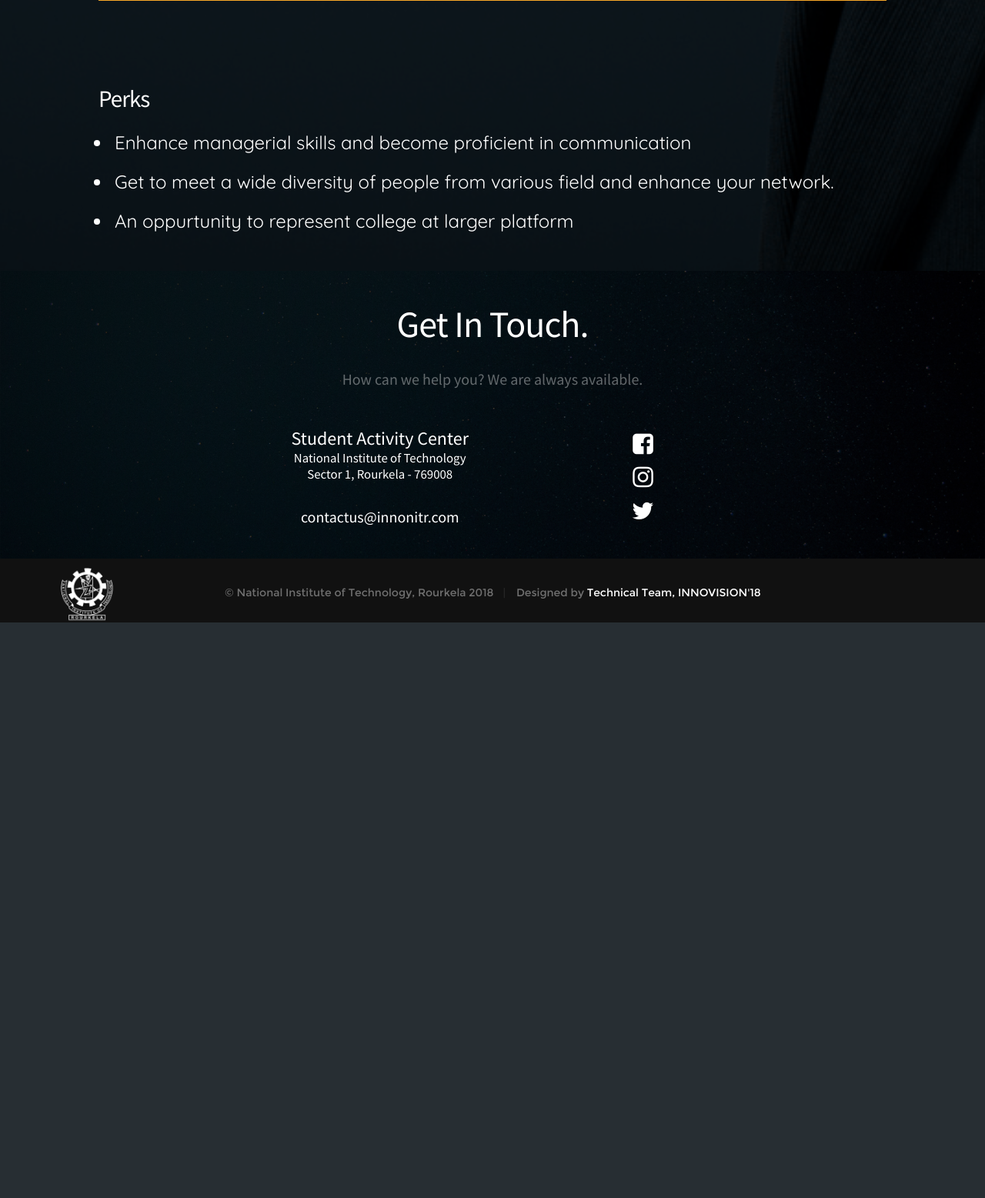
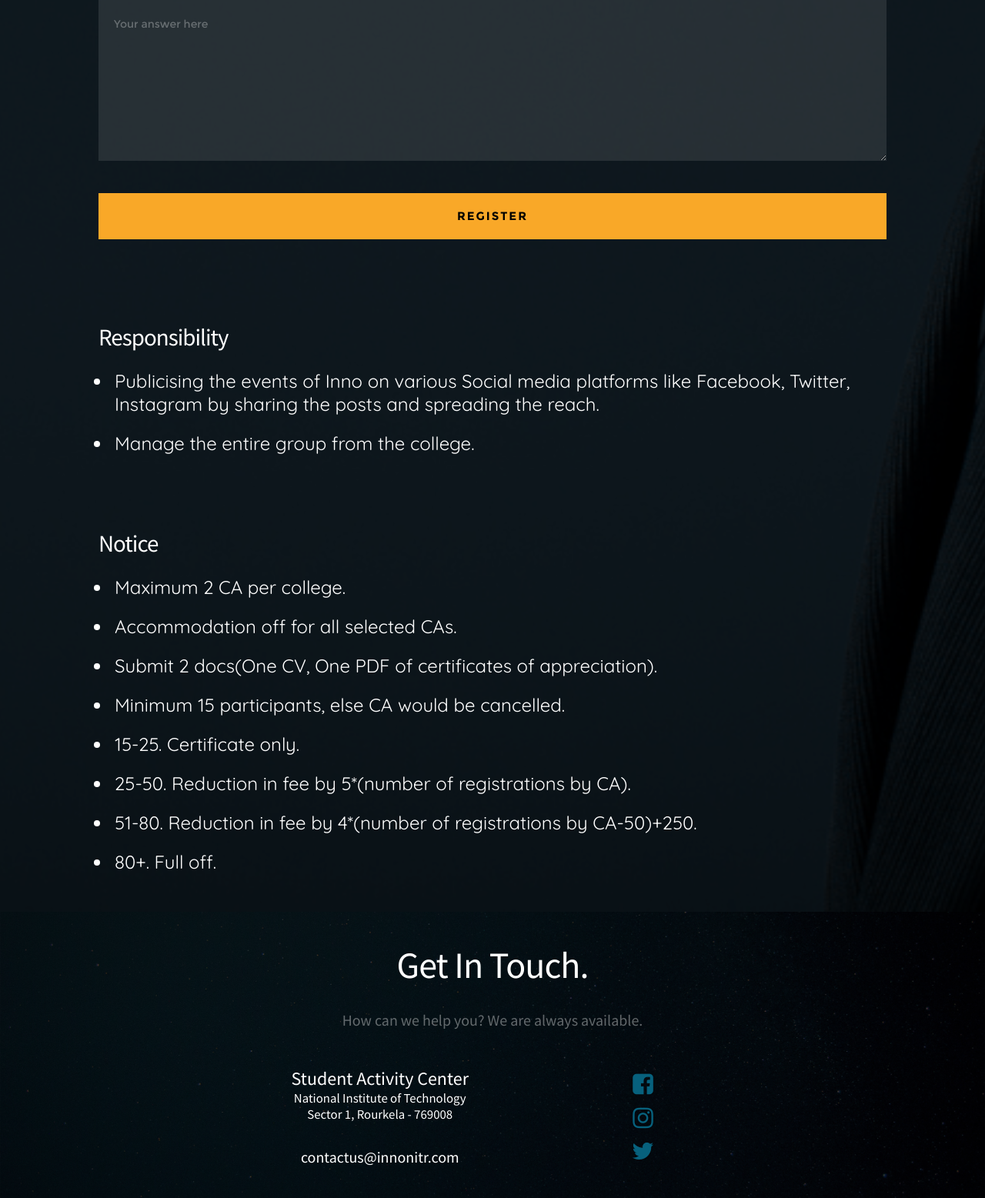
Before and after one commit to sudhap163/Innovision-18, a PHP site: page /Innovision-18/Innovision/campus_ambassador_register.html in a window 1280 px wide. Shown: the part 3030-4587 px from the top of the page at 77% size. Before the commit the page ends 3839 px from the top, so only its background shows below. Run offline with PHP 8.4, Linux system fonts and the light colour scheme; data that the repository does not hold is empty.

Commit message:
Before the meeting

```diff
--- a/Innovision/campus_ambassador_register.html
+++ b/Innovision/campus_ambassador_register.html
@@ -178,6 +178,13 @@
       margin-top: 2em
     }
 
+    #perks {
+      padding: 1em 7.5em;
+      font-family: 'Source Sans Pro', sans-serif;
+      color: white;
+      text-align: center
+    }
+
     @media screen and (max-width: 767px) {
       #menu-nav-wrap {
         width: 100%
@@ -204,6 +211,9 @@
       }
       #form_head {
         margin-top: 3em
+      }
+      #perks {
+        padding: 1em 1em;
       }
     }
   </style>
@@ -239,9 +249,9 @@
 
           <a style="text-decoration: none;" href="./index.html" title="">Home</a>
         </li>
-        <li>
+        <!-- <li>
           <a style="text-decoration: none;" href="./eventFinal.html" title="">Events | Workshops | Exhibitions</a>
-        </li>
+        </li> -->
         <li>
 
           <a style="text-decoration: none" href="./faq.html">FAQ | Help</a>
@@ -280,7 +290,6 @@
   </header>
   <!-- end header -->
 
-
   <section id="contact" style="background-image: url('test.jpg')">
 
     <div class="overlay"></div>
@@ -292,6 +301,30 @@
       </div>
     </div>
     <!-- end section-intro -->
+    <!-- PERKS -->
+    <div id="perks">
+      <!-- <a href="campus_ambassodar_register.html" style="text-decoration: none;">
+            <button type="button" style="margin-top: 4em;opacity: 0.93;" class="btn btn-default">JOIN US</button>
+          </a> -->
+      <div class="row" style="text-align: left;margin-top: 0.8em;">
+        <div class="col-md-12">
+          <h1 style="color:white;font-family: 'Source Sans Pro', sans-serif;">Perks</h1>
+          <ul>
+            <h2>
+              <li style="font-family: 'Quicksand', sans-serif;color: white">Enhance managerial skills and become proficient in communication</li>
+            </h2>
+            <h2>
+              <li style="font-family: 'Quicksand', sans-serif;color: white">Get to meet a wide diversity of people from various field and enhance your network.</li>
+            </h2>
+            <h2>
+              <li style="font-family: 'Quicksand', sans-serif;color: white">An oppurtunity to represent college at larger platform</li>
+            </h2>
+          </ul>
+
+        </div>
+
+      </div>
+    </div>
 
     <div class="row contact-content">
 
@@ -452,16 +485,57 @@
       </a> -->
           <div class="row" style="text-align: left;margin-top: 0.8em;">
             <div class="col-md-12">
-              <h1 style="color:white;font-family: 'Source Sans Pro', sans-serif;">Perks</h1>
+              <h1 style="color:white;font-family: 'Source Sans Pro', sans-serif;">Responsibility</h1>
               <ul>
                 <h2>
-                  <li style="font-family: 'Quicksand', sans-serif;color: white">Enhance managerial skills and become proficient in communication</li>
+                  <li style="font-family: 'Quicksand', sans-serif;color: white">Publicising the events of Inno on various Social media platforms like Facebook, Twitter, Instagram by sharing
+                    the posts and spreading the reach.</li>
                 </h2>
                 <h2>
-                  <li style="font-family: 'Quicksand', sans-serif;color: white">Get to meet a wide diversity of people from various field and enhance your network.</li>
+                  <li style="font-family: 'Quicksand', sans-serif;color: white">Manage the entire group from the college.</li>
+                </h2>
+              </ul>
+
+            </div>
+
+          </div>
+        </div>
+
+
+
+      </section>
+      <section style="text-align: center;">
+        <div style="padding-top:5%;font-family: 'Source Sans Pro', sans-serif;color: white;">
+          <!-- <a href="campus_ambassodar_register.html" style="text-decoration: none;">
+              <button type="button" style="margin-top: 4em;opacity: 0.93;" class="btn btn-default">JOIN US</button>
+            </a> -->
+          <div class="row" style="text-align: left;margin-top: 0.8em;">
+            <div class="col-md-12">
+              <h1 style="color:white;font-family: 'Source Sans Pro', sans-serif;">Notice</h1>
+              <ul>
+                <h2>
+                  <li style="font-family: 'Quicksand', sans-serif;color: white">Maximum 2 CA per college.</li>
                 </h2>
                 <h2>
-                  <li style="font-family: 'Quicksand', sans-serif;color: white">An oppurtunity to represent college at larger platform</li>
+                  <li style="font-family: 'Quicksand', sans-serif;color: white">Accommodation off for all selected CAs.</li>
+                </h2>
+                <h2>
+                  <li style="font-family: 'Quicksand', sans-serif;color: white">Submit 2 docs(One CV, One PDF of certificates of appreciation).</li>
+                </h2>
+                <h2>
+                  <li style="font-family: 'Quicksand', sans-serif;color: white">Minimum 15 participants, else CA would be cancelled.</li>
+                </h2>
+                <h2>
+                  <li style="font-family: 'Quicksand', sans-serif;color: white">15-25. Certificate only.</li>
+                </h2>
+                <h2>
+                  <li style="font-family: 'Quicksand', sans-serif;color: white">25-50. Reduction in fee by 5*(number of registrations by CA).</li>
+                </h2>
+                <h2>
+                  <li style="font-family: 'Quicksand', sans-serif;color: white">51-80. Reduction in fee by 4*(number of registrations by CA-50)+250.</li>
+                </h2>
+                <h2>
+                  <li style="font-family: 'Quicksand', sans-serif;color: white">80+. Full off.</li>
                 </h2>
               </ul>
 
@@ -520,9 +594,15 @@
       </div>
       <div class="col-md-4">
         <h1 style="color: white;text-align: center;">
-          <i style="padding:0.2em;display:block;" class="fa fa-facebook-square"></i>
-          <i style="padding:0.2em;display:block;" class="fa fa-instagram"></i>
-          <i style="padding:0.2em;display:block;" class="fa fa-twitter"></i>
+          <a href="https://www.facebook.com/innonitr/">
+            <i style="padding:0.2em;display:block;" class="fa fa-facebook-square"></i>
+          </a>
+          <a href="https://twitter.com/innonitr">
+            <i style="padding:0.2em;display:block;" class="fa fa-instagram"></i>
+          </a>
+          <a href="https://www.instagram.com/inno.nitr/">
+            <i style="padding:0.2em;display:block;" class="fa fa-twitter"></i>
+          </a>
         </h1>
 
       </div>
--- a/Innovision/css/main.css
+++ b/Innovision/css/main.css
@@ -1245,7 +1245,7 @@ header .row {
  * header logo - (_layout.css)
  * ------------------------------------------------------------------- */
 header .header-logo {
-  position: fixed;
+  position: absolute;
   left: 32px;
   top: 10px;
   -moz-transition: all 1s ease-in-out;
```
Also changed, not shown: Innovision/eventFinal.html (+9 -3 lines), Innovision/faq.html (+12 -6 lines), Innovision/index.html (+12 -6 lines).
